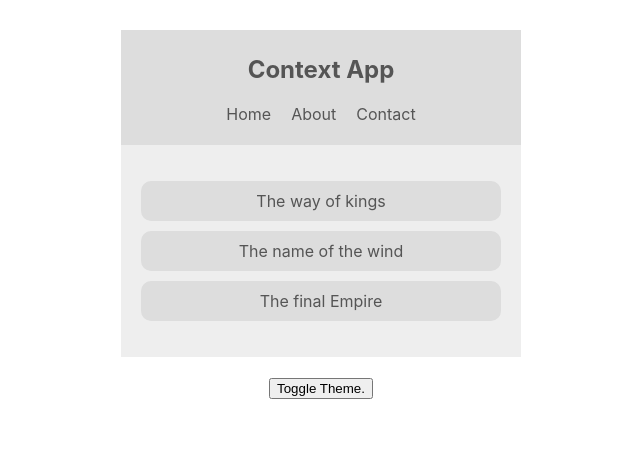
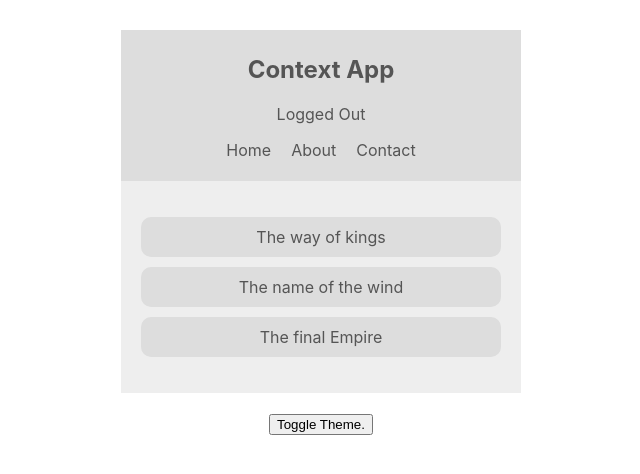
Before and after one commit to ZachFerg/context-hooks, a React (Create React App) app in the folder contextapp/: page / in a window 1280 px wide. Shown: the top 474 px of the page, without its empty margins (319-959 px from the left). Built offline with nearby package versions, Linux system fonts and the light colour scheme.

Commit message:
tutorial # 8 complete

```diff
--- a/contextapp/src/components/Navbar.js
+++ b/contextapp/src/components/Navbar.js
@@ -1,15 +1,21 @@
 import React, { Component } from 'react';
 import { ThemeContext } from '../contexts/ThemeContext';
+import { AuthContext } from '../contexts/AuthContext';
 
 class Navbar extends Component {
     render() {
         return (
-            <ThemeContext.Consumer>{(context) => {
-                const { isLightTheme, light, dark } = context;
+            <AuthContext.Consumer>{(AuthContext) => (
+                <ThemeContext.Consumer>{(themeContext) => {
+                    const { isAuthenticated, toggleAuth } = AuthContext;
+                    const { isLightTheme, light, dark } = themeContext;
                     const theme = isLightTheme ? light : dark ;
                     return(
                         <nav style={{ background: theme.ui, color: theme.syntax}}>
                             <h1>Context App</h1>
+                            <div onClick={ toggleAuth }>
+                                { isAuthenticated ? 'Logged in' : 'Logged Out'}
+                            </div>
                             <ul>
                                 <li>Home</li>
                                 <li>About</li>
@@ -18,6 +24,7 @@ class Navbar extends Component {
                         </nav>
                     )
                 }}</ThemeContext.Consumer>
+            )}</AuthContext.Consumer>
         );
     }
 }
```
Also changed, not shown: contextapp/src/contexts/AuthContext.js (line endings or trailing spaces), 1 other file (tests, documents, lock files or other folders). Lines whose indentation alone changed are shown as unchanged.
